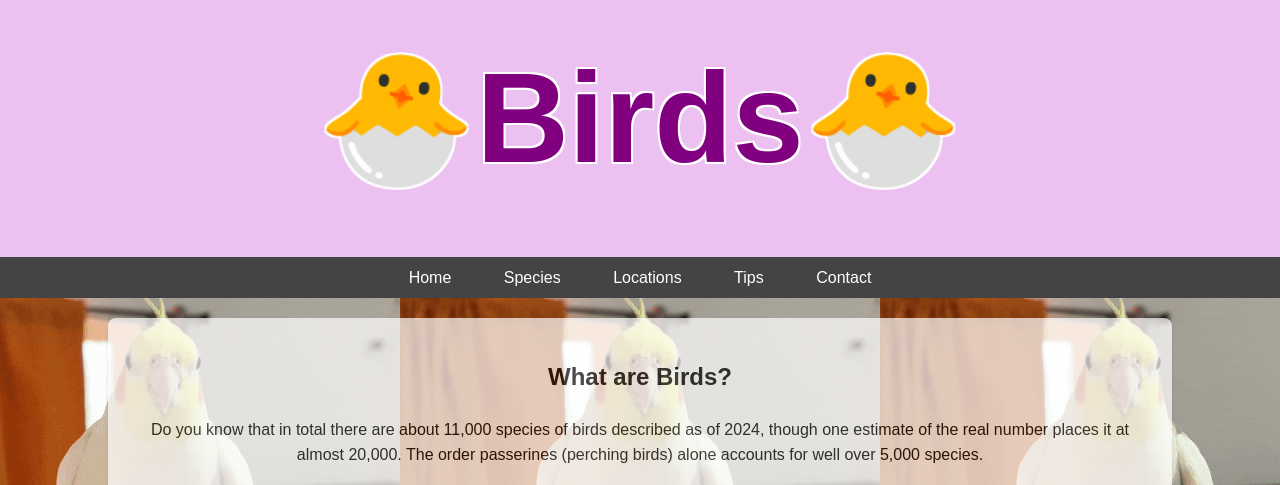
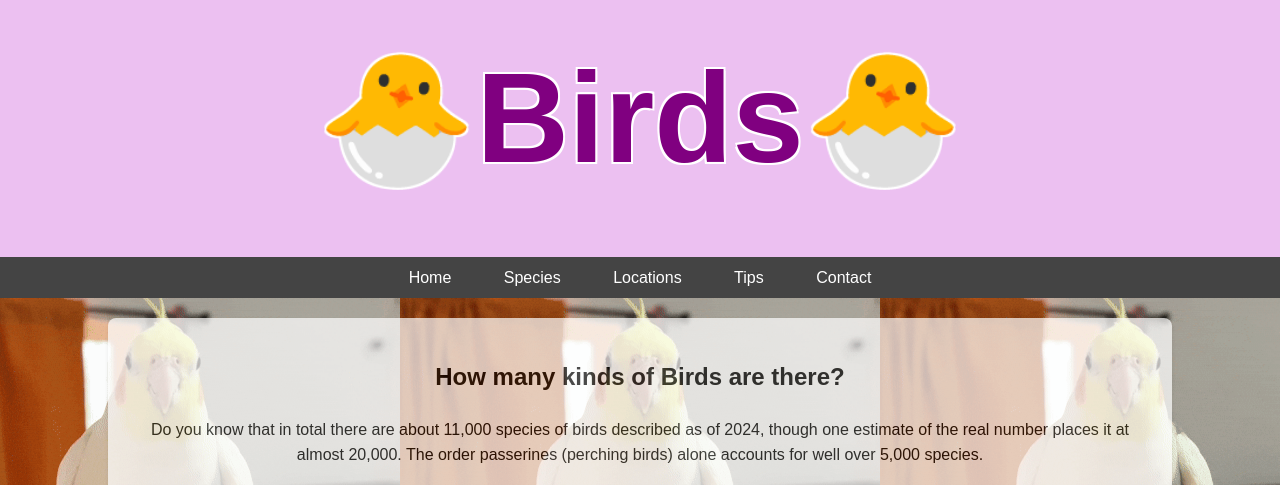
Before and after one commit to CeciliaChung-cc/CeciliaChung-cc.github.io, a plain HTML site: page index.html in a window 1280 px wide. Shown: the top 485 px of the page. Drawn offline with Linux system fonts and the light colour scheme.

Commit message:
Update index.html

```diff
--- a/index.html
+++ b/index.html
@@ -129,7 +129,7 @@
     <main>
 
         <article>
-            <h2>What are Birds?</h2>
+            <h2>How many kinds of Birds are there?</h2>
             <p>Do you know that in total there are about 11,000 species of birds described as of 2024, though one estimate of the real number places it at almost 20,000. The order passerines (perching birds) alone accounts for well over 5,000 species.</p>
         </article>
 
```
